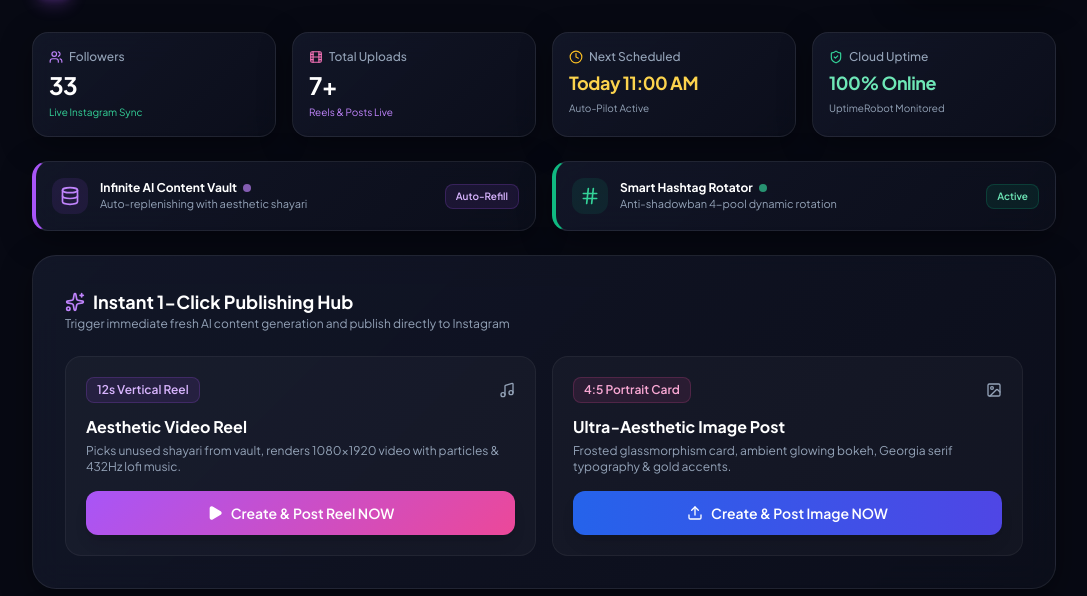
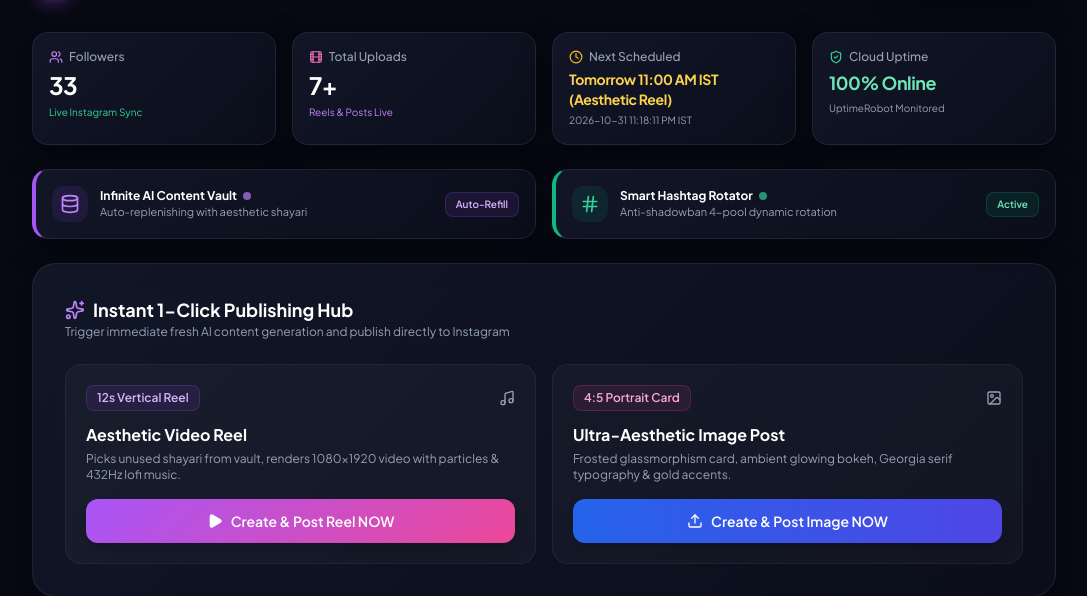
Before and after one commit to harekrusna65-max/instagram-agent, a FastAPI app: page / in a window 1280 px wide. Shown: the part 76-672 px from the top of the page, without its empty margins (96-1183 px from the left). Run offline with FastAPI, Linux system fonts and the light colour scheme; data comes from the database, SQL or seed files in the repository; some libraries are stand-ins or nearby versions.

Commit message:
fix(scheduler): align auto-pilot scheduler with Indian Standard Time (IST) and add session sync api

```diff
--- a/server.py
+++ b/server.py
@@ -11,8 +11,7 @@ import sys
 import time
 import base64
 import threading
-import schedule
-from datetime import datetime
+from datetime import datetime, timezone, timedelta
 from pathlib import Path
 from fastapi import FastAPI, BackgroundTasks, Request
 from fastapi.responses import JSONResponse, HTMLResponse
@@ -26,8 +25,9 @@ if sys.platform.startswith("win"):
 
 BASE_DIR = Path(__file__).resolve().parent
 TEMPLATES_DIR = BASE_DIR / "templates"
+IST = timezone(timedelta(hours=5, minutes=30))
 
-from database.db import init_db
+from database.db import init_db, get_unused_quote_count
 from core.client import InstagramAgentClient
 from services.auto_content_pipeline import AutoContentPipeline
 from services.ai_generator import AIGenerator
@@ -42,53 +42,87 @@ app = FastAPI(
     description="24/7 Cloud Handler for @stanger.man69 with UptimeRobot Support"
 )
 
-# Global instances
+# Global instances & status tracking
 client = None
 pipeline = None
 post_service = None
 engagement = None
 analytics = None
 scheduler_running = False
+last_run_events = {}
+last_post_info = "None yet"
 
-def init_agent():
+def init_agent() -> bool:
     global client, pipeline, post_service, engagement, analytics
     try:
         if client is None:
             client = InstagramAgentClient()
-            if client.authenticate():
+        if client.authenticate():
+            if pipeline is None:
                 pipeline = AutoContentPipeline(client)
                 ai = AIGenerator()
                 post_service = PostService(client)
                 engagement = EngagementService(client, ai)
                 analytics = AnalyticsService(client)
-                print(f"[✓ SERVER] Authenticated as @{client.username}")
-            else:
-                print("[!] Authentication failed on server. Waiting for IG_SESSION_B64.")
+            print(f"[✓ SERVER] Authenticated as @{client.username}")
+            return True
+        else:
+            print("[!] Authentication failed on server. Waiting for fresh session.")
+            return False
     except Exception as e:
         print(f"[!] Error in init_agent: {e}")
+        return False
 
 def bg_scheduler_loop():
-    global scheduler_running
+    global scheduler_running, last_post_info
     scheduler_running = True
-    print("[* SERVER] Background Auto-Pilot scheduler thread started...")
-
-    # Schedule times (IST times converted or daily triggers)
-    # Daily Reel 1 at 11:00 AM, Post at 03:00 PM, Reel 2 at 07:00 PM
-    schedule.every().day.at("11:00").do(lambda: pipeline.create_and_post_reel(duration_sec=12, use_voiceover=False) if pipeline else None)
-    schedule.every().day.at("15:00").do(lambda: pipeline.create_and_post_image() if pipeline else None)
-    schedule.every().day.at("19:00").do(lambda: pipeline.create_and_post_reel(duration_sec=12, use_voiceover=False) if pipeline else None)
+    print("[* SERVER] Background Auto-Pilot IST scheduler thread started...")
 
     while True:
         try:
-            schedule.run_pending()
+            now_ist = datetime.now(IST)
+            current_date_str = now_ist.strftime("%Y-%m-%d")
+            current_time_str = now_ist.strftime("%H:%M")
+
+            # Try to initialize if not authenticated yet (every 2 minutes)
+            if pipeline is None and now_ist.second < 30:
+                init_agent()
+
+            # Scheduled Slots in Indian Standard Time (IST):
+            # 1. 11:00 AM IST -> Aesthetic Video Reel
+            if current_time_str == "11:00" and last_run_events.get("reel_1") != current_date_str:
+                last_run_events["reel_1"] = current_date_str
+                print(f"[*] [IST 11:00 AM] Triggering Morning Reel...")
+                if pipeline:
+                    res = pipeline.create_and_post_reel(duration_sec=12, use_voiceover=False)
+                    last_post_info = f"Reel published at {now_ist.strftime('%I:%M %p')}: {res.get('url', 'success')}"
+
+            # 2. 03:00 PM IST -> Ultra-Aesthetic Graphic Post
+            elif current_time_str == "15:00" and last_run_events.get("post_1") != current_date_str:
+                last_run_events["post_1"] = current_date_str
+                print(f"[*] [IST 03:00 PM] Triggering Afternoon Image Post...")
+                if pipeline:
+                    res = pipeline.create_and_post_image()
+                    last_post_info = f"Post published at {now_ist.strftime('%I:%M %p')}: {res.get('url', 'success')}"
+
+            # 3. 07:00 PM IST -> Prime-Time Viral Reel
+            elif current_time_str == "19:00" and last_run_events.get("reel_2") != current_date_str:
+                last_run_events["reel_2"] = current_date_str
+                print(f"[*] [IST 07:00 PM] Triggering Prime-Time Reel...")
+                if pipeline:
+                    res = pipeline.create_and_post_reel(duration_sec=12, use_voiceover=False)
+                    last_post_info = f"Reel published at {now_ist.strftime('%I:%M %p')}: {res.get('url', 'success')}"
+
+            # Background community engagement & scheduled tasks
             if post_service:
                 post_service.process_pending_scheduled()
-            if engagement:
+            if engagement and now_ist.minute % 15 == 0 and now_ist.second < 30:
                 engagement.process_recent_post_comments(post_limit=3)
                 engagement.process_unread_dms()
-            time.sleep(30)
+
+            time.sleep(25)
         except Exception as e:
-            print(f"[! SERVER] Scheduler error: {e}")
+            print(f"[! SERVER] Scheduler loop exception: {e}")
             time.sleep(15)
 
 @app.on_event("startup")
@@ -117,17 +151,57 @@ from database.db import get_unused_quote_count
 
 @app.get("/api/status")
 def api_status():
-    """API endpoint returning raw system status JSON."""
+    """API endpoint returning raw system status JSON with IST awareness."""
+    now_ist = datetime.now(IST)
+    is_authed = bool(client and client.username and pipeline is not None)
+
+    # Calculate next scheduled post in IST
+    curr_h_m = now_ist.strftime("%H:%M")
+    if curr_h_m < "11:00":
+        next_post = "Today 11:00 AM IST (Aesthetic Reel)"
+    elif curr_h_m < "15:00":
+        next_post = "Today 03:00 PM IST (Image Post)"
+    elif curr_h_m < "19:00":
+        next_post = "Today 07:00 PM IST (Prime-Time Reel)"
+    else:
+        next_post = "Tomorrow 11:00 AM IST (Aesthetic Reel)"
+
     return {
         "status": "online",
         "service": "Instagram AI Agent",
-        "account": f"@{client.username}" if client and client.username else "Authenticating...",
+        "account": f"@{client.username}" if is_authed else "Session Expired (Login Required)",
+        "session_authenticated": is_authed,
         "vault_quotes_ready": get_unused_quote_count(),
         "hashtag_engine": "Smart Anti-Shadowban Rotator Active",
         "uptimerobot_keep_alive": "active",
         "scheduler": "running" if scheduler_running else "idle",
-        "server_time": datetime.now().strftime("%Y-%m-%d %H:%M:%S")
+        "ist_time": now_ist.strftime("%Y-%m-%d %I:%M:%S %p IST"),
+        "next_scheduled_post": next_post,
+        "last_post_info": last_post_info,
+        "server_utc_time": datetime.now(timezone.utc).strftime("%Y-%m-%d %H:%M:%S UTC")
     }
+
+@app.post("/api/update_session")
+async def update_session(request: Request):
+    """Allows uploading new session.json or b64 string directly to server without manual redeploy."""
+    try:
+        body = await request.json()
+        raw_b64 = body.get("b64") or body.get("session_b64")
+        if raw_b64:
+            session_bytes = base64.b64decode(raw_b64)
+            session_file = BASE_DIR / "instagrapi_session.json"
+            with open(session_file, "wb") as f:
+                f.write(session_bytes)
+
+            # Re-init agent
+            success = init_agent()
+            if success:
+                return {"status": "success", "message": f"Session updated! Authenticated as @{client.username}"}
+            else:
+                return {"status": "error", "message": "Session written, but authentication failed with Instagram."}
+        return {"status": "error", "message": "Missing 'b64' in request body."}
+    except Exception as e:
+        return {"status": "error", "message": str(e)}
 
 @app.get("/health")
 def health():
--- a/templates/admin.html
+++ b/templates/admin.html
@@ -89,8 +89,8 @@
                 <span class="text-xs font-medium text-slate-400 mb-1 flex items-center gap-1.5">
                     <i data-lucide="clock" class="w-3.5 h-3.5 text-amber-400"></i> Next Scheduled
                 </span>
-                <span class="text-lg font-bold text-amber-300 tracking-tight">Today 11:00 AM</span>
-                <span class="text-[10px] text-slate-400 mt-1">Auto-Pilot Active</span>
+                <span class="text-sm font-bold text-amber-300 tracking-tight" id="stat-next">Today 11:00 AM IST</span>
+                <span class="text-[10px] text-slate-400 mt-1" id="stat-ist-time">Auto-Pilot Active (IST)</span>
             </div>
             <div class="glass-card rounded-2xl p-4 flex flex-col">
                 <span class="text-xs font-medium text-slate-400 mb-1 flex items-center gap-1.5">
@@ -334,6 +334,18 @@
         }
 
         // Fetch live stats on load
+        fetch("/api/status")
+            .then(r => r.json())
+            .then(d => {
+                if (d.next_scheduled_post) {
+                    document.getElementById("stat-next").innerText = d.next_scheduled_post;
+                }
+                if (d.ist_time) {
+                    document.getElementById("stat-ist-time").innerText = d.ist_time;
+                }
+            })
+            .catch(() => {});
+
         fetch("/stats")
             .then(r => r.json())
             .then(d => {
```
